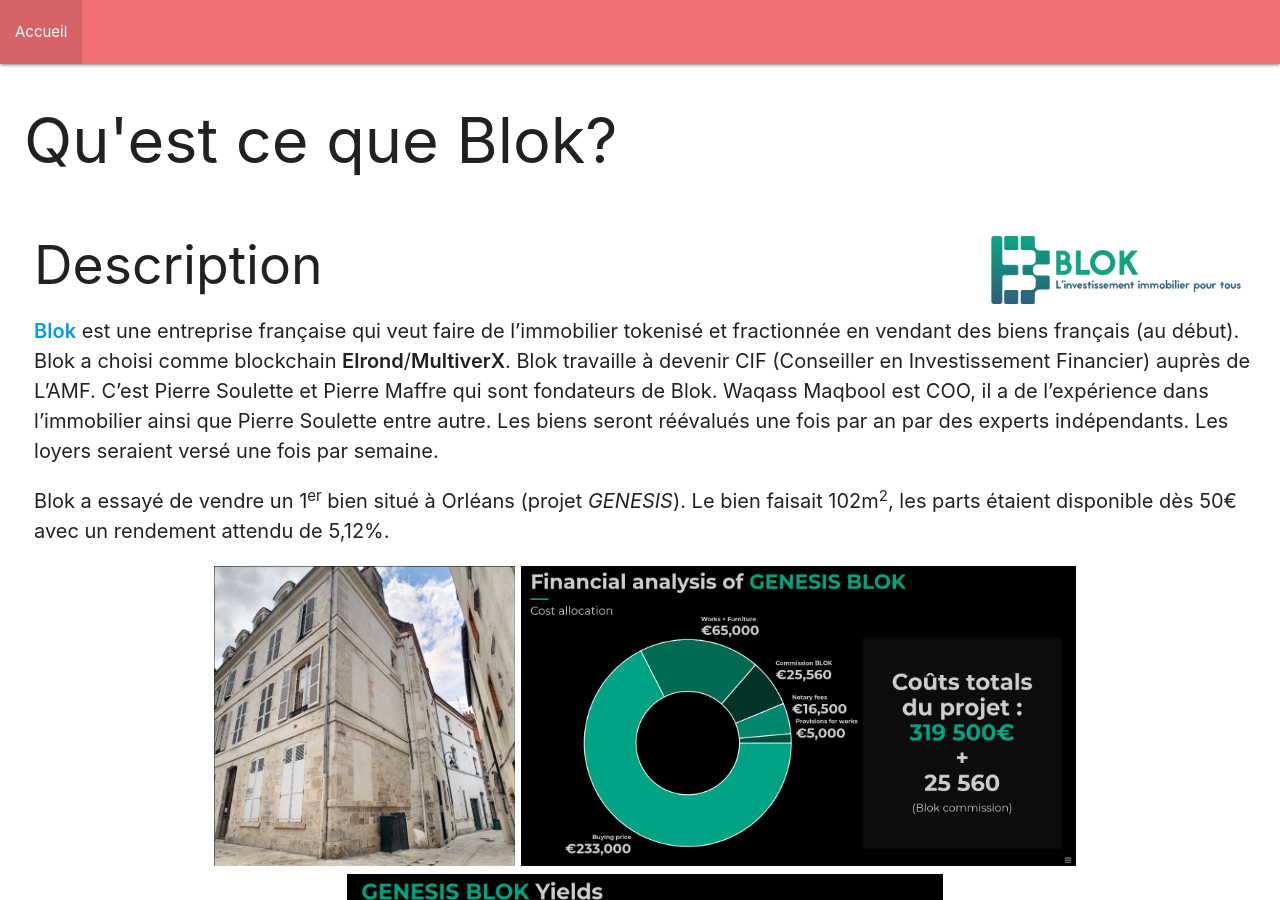
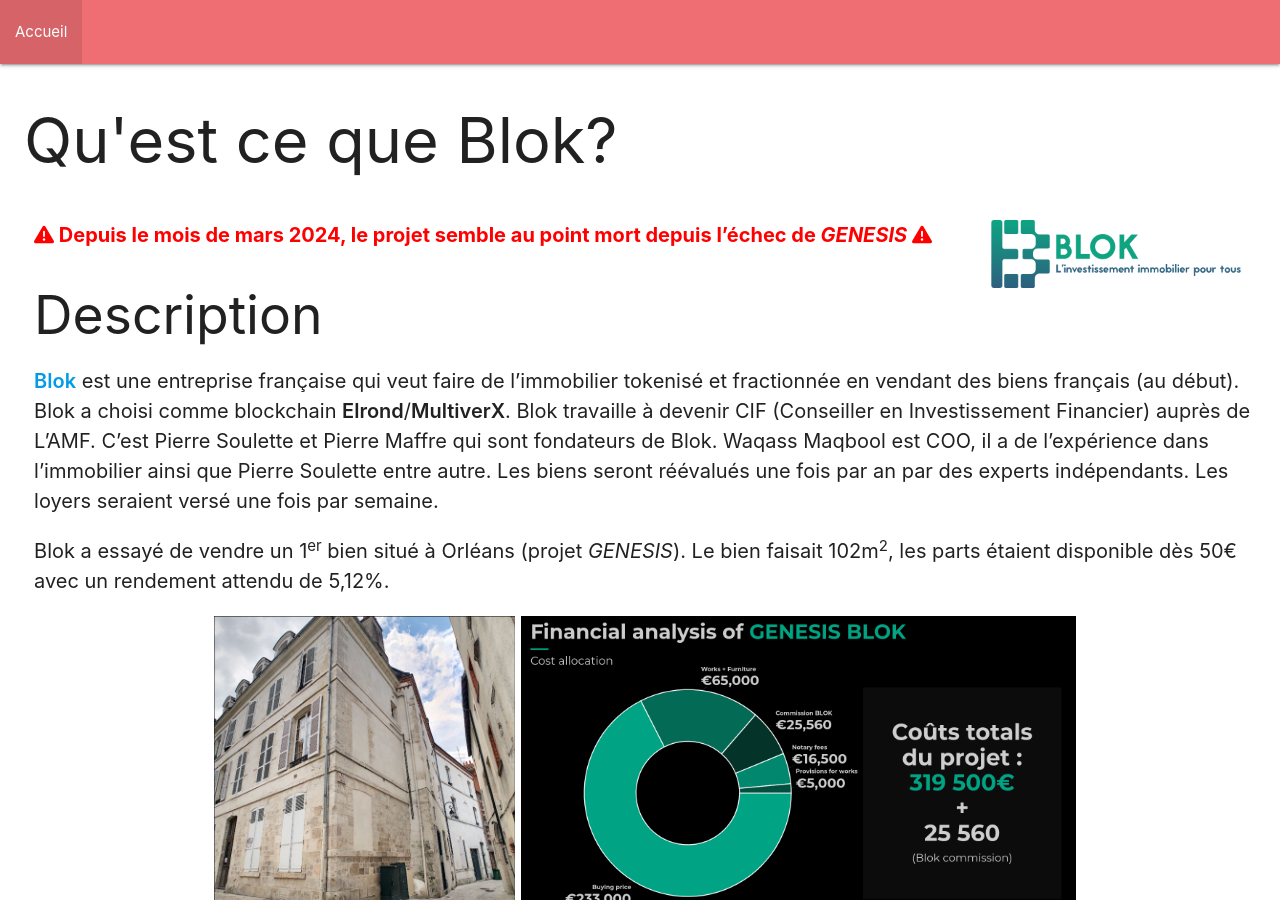
Before and after one commit to minus78/minus78.github.io, a Jekyll site: the page built from _posts/2022-11-14-Blok.markdown, in a window 1280 px wide and 900 px high. Built offline with Jekyll 4.4.1, drawn with Linux system fonts in a browser that asks for light colours; some of the changed text lies outside the part shown.

Commit message:
Blok avertissement

```diff
--- a/_posts/2022-11-14-Blok.markdown
+++ b/_posts/2022-11-14-Blok.markdown
@@ -8,6 +8,7 @@
 categories: Immobilier
 ---
 
+<span style="color:red;"><b><i class="icon fa fa-triangle-exclamation"></i> Depuis le mois de mars 2024, le projet semble au point mort depuis l'échec de *GENESIS* <i class="icon fa fa-triangle-exclamation"></i></b></span>
 <img src="/img/blok_immo_logo.png" align="right" class="hide-on-small-only" style="margin-right: 15px; width: 250px" />
 
 ## Description
@@ -43,7 +44,6 @@
 </blockquote>
 
 <br/>
-<span style="color:red;"><b>Depuis le mois de mars 2024, le projet semble au point mort depuis l'échec de *GENESIS*</b></span>
 
 ## Stucture juridique
 
```
